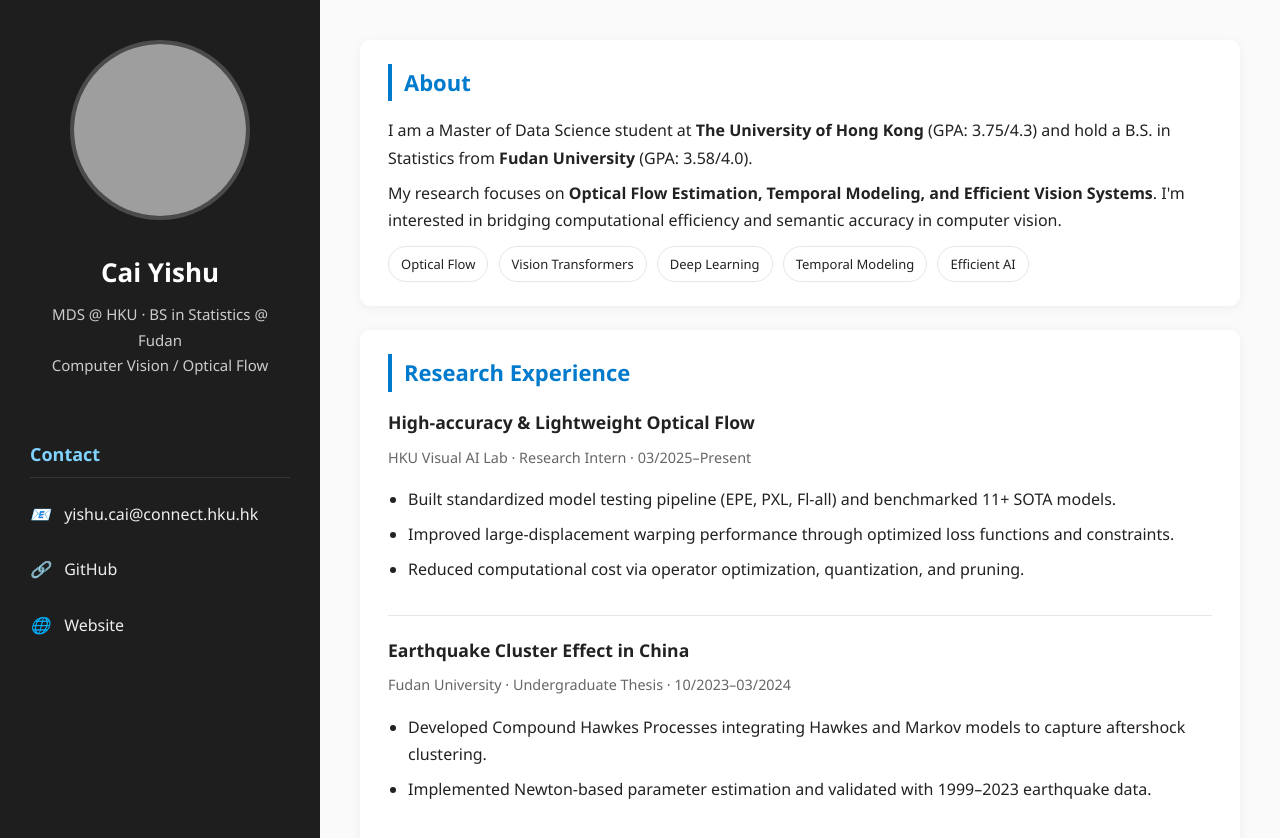
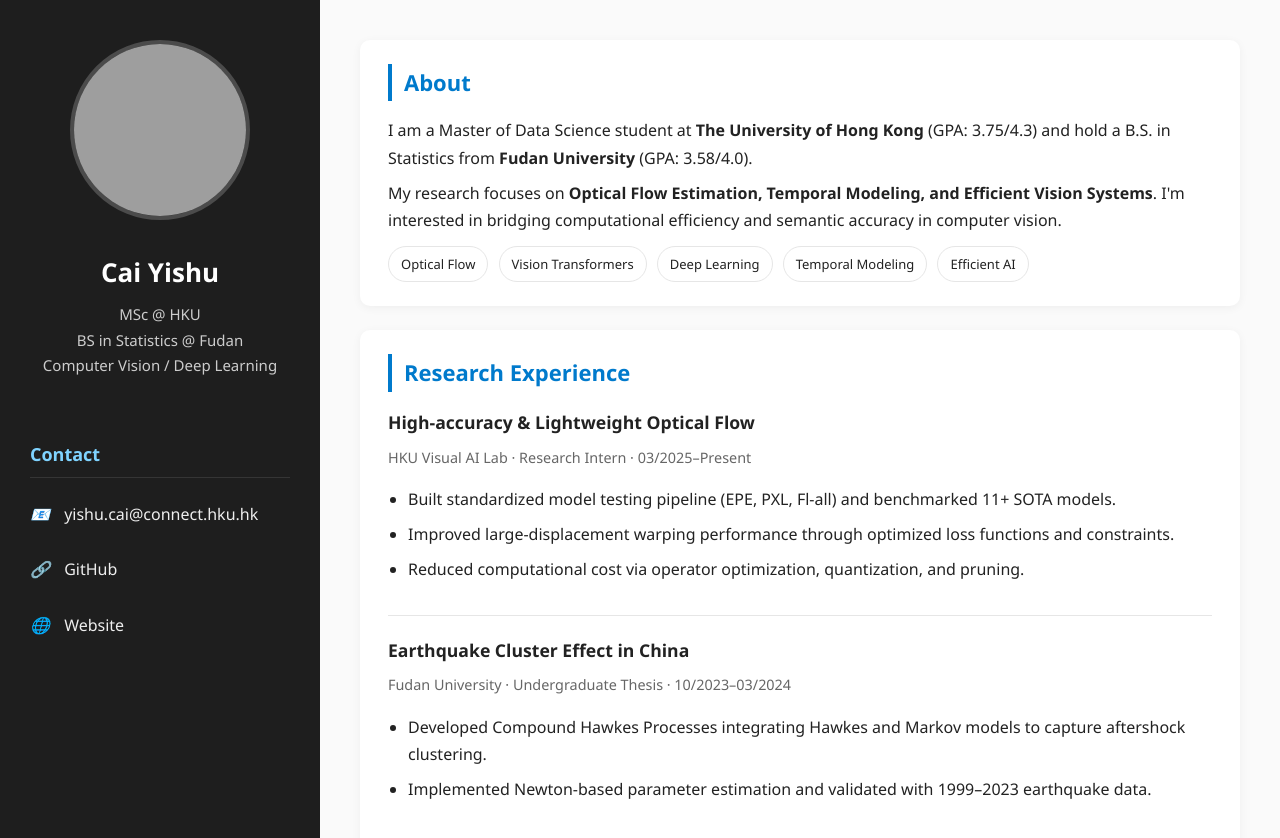
Before and after one commit to YiShu0115/YiShu0115.github.io, a plain HTML site: page index.html in a window 1280 px wide. Shown: the top 838 px of the page. Drawn offline with Linux system fonts and the light colour scheme; grey boxes are pictures that could not be loaded.

Commit message:
Update index.html

```diff
--- a/index.html
+++ b/index.html
@@ -150,7 +150,7 @@
   <div class="sidebar">
     <img src="./caiyishu.png" alt="Cai Yishu" class="profile-pic">
     <h1>Cai Yishu</h1>
-    <p>MDS @ HKU · BS in Statistics @ Fudan<br>Computer Vision / Optical Flow</p>
+    <p>MSc @ HKU <br> BS in Statistics @ Fudan<br>Computer Vision / Deep Learning</p>
 
     <div class="contact-info">
       <h3>Contact</h3>
```
